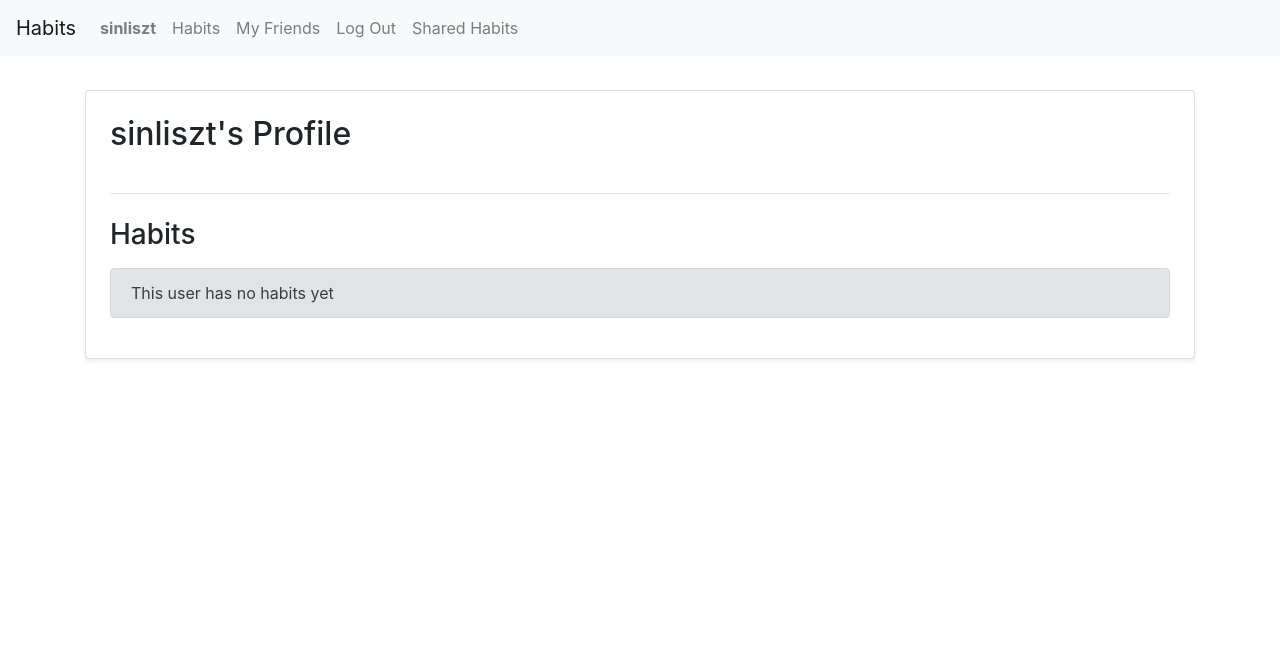
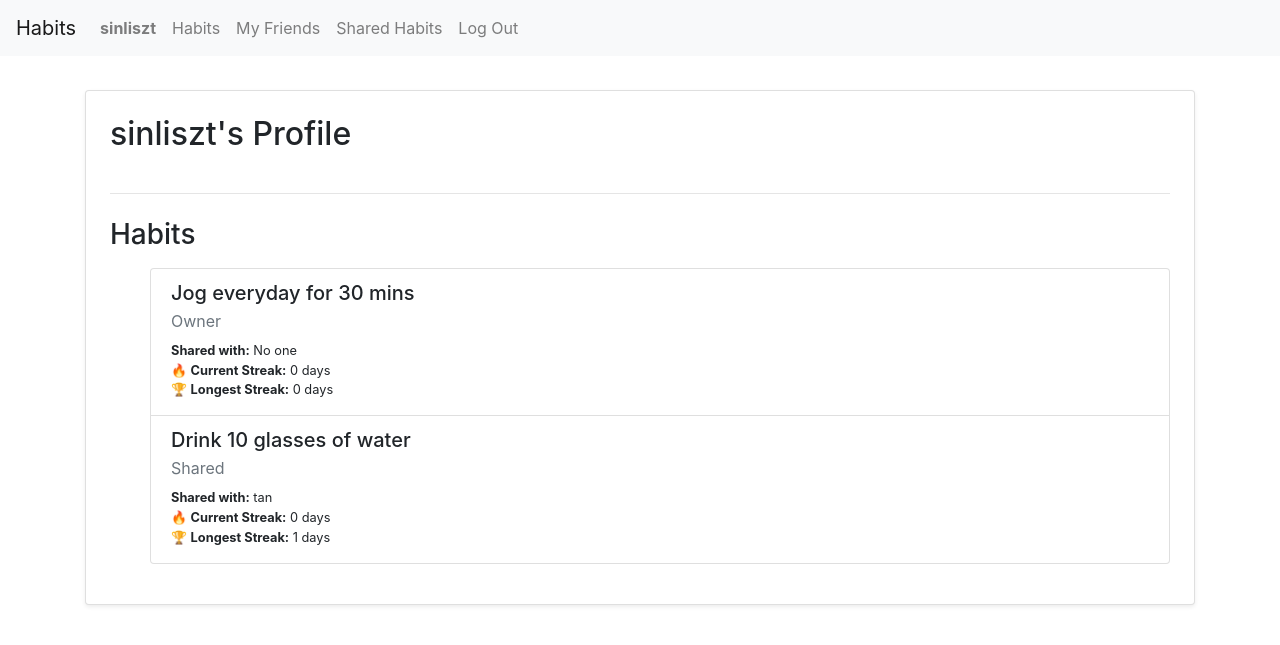
Before and after one commit to Sinliszt/habit, a Django app: a page that uses tracker/templates/tracker/layout.html in a window 1280 px wide. Shown: the top 645 px of the page. Run offline with Django 5.2, Linux system fonts and the light colour scheme; a user stored in the database is signed in; data comes from the database, SQL or seed files in the repository; both versions use the stored data as it was after the commit; data that the repository does not hold is empty; some libraries are stand-ins or nearby versions.

Commit message:
owner and name debug

```diff
--- a/tracker/static/tracker/log_habit.js
+++ b/tracker/static/tracker/log_habit.js
@@ -1,5 +1,6 @@
 document.addEventListener('DOMContentLoaded', () => {
 
+    event.preventDefault();
     document.querySelector("#log-button").addEventListener('click', () => {
         const csrfToken = '{{ csrf_token }}'
         fetch("{% url 'log_shared_habit %}", {
@@ -10,7 +11,7 @@ document.addEventListener('DOMContentLoaded', () => {
             },
         body: `habit_id={{ habit.id }}&note=Shared logging via JS!`
         })
-        .then(response => response.json)
+        .then(response => response.json())
         .then(data => {
             if(data.status == "success") {
                 document.getElementById("status-msg").innerText = `Logged by ${data.user} on ${data.today}`;
--- a/tracker/templates/tracker/create_habit.html
+++ b/tracker/templates/tracker/create_habit.html
@@ -11,7 +11,7 @@
 
             <div class="mb-4">
                 <label for="{{ form.name.id_for_label }}" class="form-label">{{ form.name.label }}</label>
-                <input type="text" name="name" id="{{ form.name.id_for_label }}" class="form-control" value="{{ form.name.value }}">
+                <input type="text" name="name" id="{{ form.name.id_for_label }}" class="form-control" value="{{ form.name.value|default_if_none:'' }}">
             </div>
             <div class="mb-4">
                 <label for="{{ form.category.id_for_label }}" class="form-label">{{ form.category.label }}</label>
@@ -24,7 +24,7 @@
 
             <div class="mb-4">
                 <label for="{{ form.target_minutes.id_for_label }}" class="form-label">
-                    {{ form.target_minutes.label }} (minutes)
+                    {{ form.target_minutes.label }} (only in minutes)
                 </label>
                 {{ form.target_minutes }}
             </div>
--- a/tracker/templates/tracker/habit_detail.html
+++ b/tracker/templates/tracker/habit_detail.html
@@ -42,7 +42,7 @@
                     <label for="{{ form.note.id_for_label}}">Note: </label>
                     {{ form.note }}
                 </div>
-                <button type="submit" class="btn btn-primary">Save progress</button>
+                <button type="submit" id="log-button" class="btn btn-primary">Save progress</button>
             </form>
 
         {% endif %}
--- a/tracker/templates/tracker/layout.html
+++ b/tracker/templates/tracker/layout.html
@@ -30,10 +30,10 @@
                         <a class="nav-link" href="{% url 'friends_list' %}">My Friends</a>
                     </li>
                     <li class="nav-item">
-                        <a class="nav-link" href="{% url 'logout' %}">Log Out</a>
+                        <a class="nav-link" href="{% url 'shared_habits' %}">Shared Habits</a>
                     </li>
                     <li class="nav-item">
-                        <a class="nav-link" href="{% url 'shared_habits' %}">Shared Habits</a>
+                        <a class="nav-link" href="{% url 'logout' %}">Log Out</a>
                     </li>
                 {% else %}
                     <li class="nav-item">
--- a/tracker/templates/tracker/profile.html
+++ b/tracker/templates/tracker/profile.html
@@ -44,11 +44,18 @@
                                     <strong>Shared with:</strong>
                                     {% if item.shared_with %}
                                         {% for user in item.shared_with %}
-                                            {{ user.username }}{% if not forloop.last %}, {% endif %}
+                                            {% if user != request.user %}
+                                                {{ user.username }}{% if not forloop.last %}, {% endif %}
+                                            {% endif %}
                                         {% endfor %}
                                     {% else %}
                                         No one
                                     {% endif %}
+                                    <p class="mb-1">
+                                        🔥 <strong>Current Streak:</strong> {{ item.current_streak }} days<br>
+                                        🏆 <strong>Longest Streak:</strong> {{ item.longest_streak }} days<br>
+                                    </p>
+
                                 </small>
                             </div>
                         {% endfor %}
--- a/tracker/views.py
+++ b/tracker/views.py
@@ -247,29 +247,40 @@ def create_habit(request):
 @require_POST
 @login_required
 def log_shared_habit(request):
-    habit_id = request.POST.get("habit_id")
-    try:
-        habit = Habit.objects.get(id=habit_id, users=request.user)
-        log, created = HabitLog.objects.update_or_create(
+
+
+    if request.method == "POST":
+        habit_id = request.POST.get("habit_id")
+        note = request.POST.get("note", "")
+
+        try:
+            habit = Habit.objects.get(pk=habit_id)
+        except Habit.DoesNotExist:
+            return JsonResponse({
+                "status": "error",
+                "message": "Habit not found",
+            })
+
+        if request.user not in habit.users.all() and request.user != habit.owner:
+            return JsonResponse({
+                "status": "error",
+                "message": "Not authorized to log this habit",
+            })
+
+        HabitLog.objects.update_or_create(
             habit=habit,
             user=request.user,
+            minutes_done=habit.target_minutes,
             date=date.today(),
-            defaults = {
-                "note": request.POST.get("note", "")
-            }
+            note=note
         )
+
         return JsonResponse({
             "status": "success",
             "message": "Habit Logged!",
             "today": date.today().isoformat(),
             "user": request.user.username,
         })
-    except Habit.DoesNotExist:
-        return JsonResponse({
-            "status": "error",
-            "message": "Habit not found",
-        }, status=404
-        )
 
 def get_streaks_and_progress(user, habit):
     logs = HabitLog.objects.filter(user=user, habit=habit)
@@ -346,20 +357,31 @@ def profile_view(request, username):
         FriendRequest.objects.create(from_user=request.user, to_user=profile_user)
         return redirect("profile_view", username=username)
 
+
     habit_data = []
     for habit in habits:
+        logs = HabitLog.objects.filter(habit=habit)
+        streaks = calculate_streaks(
+            logs=logs,
+            start_date=habit.created_at,
+            target_minutes=habit.target_minutes,
+        )
+
         shared_with = habit.users.exclude(id=profile_user.id)
         habit_data.append({
             "habit": habit,
             "is_owner": habit.owner == profile_user,
             "shared_with": shared_with,
+            "current_streak": streaks["current_streak"],
+            "longest_streak": streaks["longest_streak"],
         })
 
     return render(request, "tracker/profile.html", {
         "profile_user": profile_user,
         "can_send_request": can_send_request,
         "already_requested": already_requested,
-        "already_friends": already_friends
+        "already_friends": already_friends,
+        "habits": habit_data,
     })
 
 @login_required
```
Also changed, not shown: db.sqlite3.
